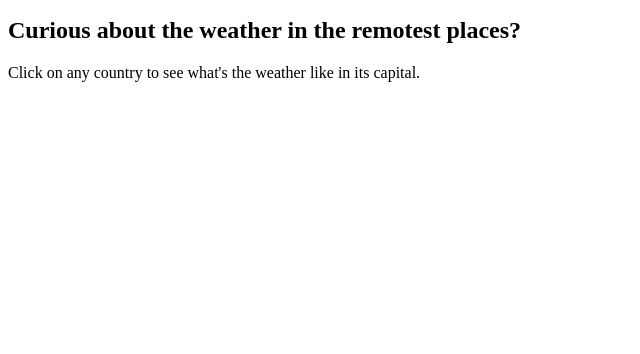
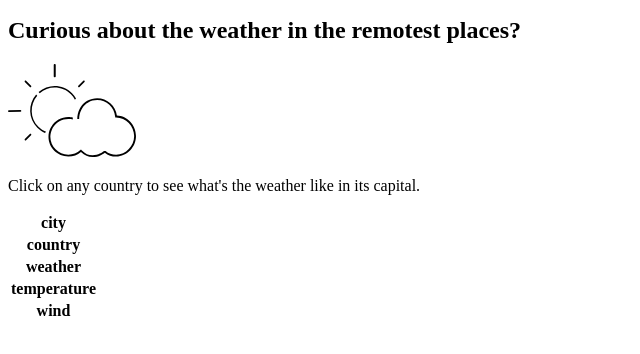
Before and after one commit to Sentkowski/weather-mApp, a website: page src/index.html in a window 1280 px wide. Shown: the part 50-404 px from the top of the page, without its empty margins (0-640 px from the left). Drawn offline with nearby package versions, Linux system fonts and the light colour scheme.

Commit message:
Display data

```diff
--- a/src/index.html
+++ b/src/index.html
@@ -10,7 +10,7 @@
       src="https://code.jquery.com/jquery-3.4.1.min.js"
     ></script>
     <link
-      href="https://fonts.googleapis.com/css?family=Crimson+Pro:400,700&display=swap"
+      href="https://fonts.googleapis.com/css?family=Montserrat:400,700&display=swap"
       rel="stylesheet"
     />
   </head>
@@ -23,10 +23,37 @@
           <h2 class="app-description-heading">
             Curious about the weather in the remotest places?
           </h2>
+          <img
+            src="./weather-icon-set/cloudy-sun.svg"
+            alt=""
+            class="app-description-weather-icon"
+          />
           <p class="app-description-text">
             Click on any country to see what's the weather like in its capital.
           </p>
         </div>
+        <table class="weather-information">
+          <tr class="weather-row">
+            <th class="weather-city-label weather-label">city</th>
+            <td class="weather-city weather-data"></td>
+          </tr>
+          <tr class="weather-row">
+            <th class="weather-country-label weather-label">country</th>
+            <td class="weather-country weather-data"></td>
+          </tr>
+          <tr class="weather-row">
+            <th class="weather-desc-label weather-label">weather</th>
+            <td class="weather-desc weather-data"></td>
+          </tr>
+          <tr class="weather-row">
+            <th class="weather-temp-label weather-label">temperature</th>
+            <td class="weather-temp weather-data"></td>
+          </tr>
+          <tr class="weather-row">
+            <th class="weather-wind-label weather-label">wind</th>
+            <td class="weather-wind weather-data"></td>
+          </tr>
+        </table>
       </section>
     </main>
   </body>
--- a/src/styles.scss
+++ b/src/styles.scss
@@ -40,7 +40,7 @@
   flex-direction: column;
   width: 350px;
   height: 450px;
-  background: #fffe;
+  background: #ffffffee;
   border-top-right-radius: 10px;
 }
 
@@ -49,25 +49,57 @@
   flex-grow: 1;
   flex-direction: column;
   justify-content: space-between;
+  transition: opacity 0.1s;
 }
 
 .app-name {
   text-align: left;
-  font: 700 32px "Crimson Pro", serif;
+  font: 700 32px "Montserrat", sans-serif;
   margin: 15px 20px 10px;
   color: rgb(27, 27, 27);
 }
 
 .app-description-heading {
-  font: 22px/1.2 "Crimson Pro", serif;
+  font: 22px/1.2 "Montserrat", sans-serif;
   margin: 0 20px 10px;
   color: rgb(27, 27, 27);
 }
 
 .app-description-text {
-  font: 18px/1.4 "Crimson Pro", serif;
+  font: 18px/1.4 "Montserrat", sans-serif;
   margin: 20px;
   justify-self: flex-end;
   color: rgb(41, 41, 41);
   text-align: center;
 }
+
+.app-description-weather-icon {
+  width: 60%;
+  align-self: center;
+}
+
+.weather-information {
+  opacity: 0;
+  transition: opacity 0.1s;
+}
+
+.weather-label {
+  font: 14px "Montserrat", sans-serif;
+  color: rgb(61, 61, 61);
+  font-variant: small-caps;
+  width: 100px;
+  text-align: right;
+  padding-right: 5px;
+  vertical-align: bottom;
+}
+
+.weather-data {
+  font: 22px/30px "Montserrat", sans-serif;
+  color: rgb(41, 41, 41);
+  text-align: left;
+  padding-left: 10px;
+}
+
+.weather-row {
+  height: 40px;
+}
```
Also changed, not shown: src/index.js (+44 -6 lines).
